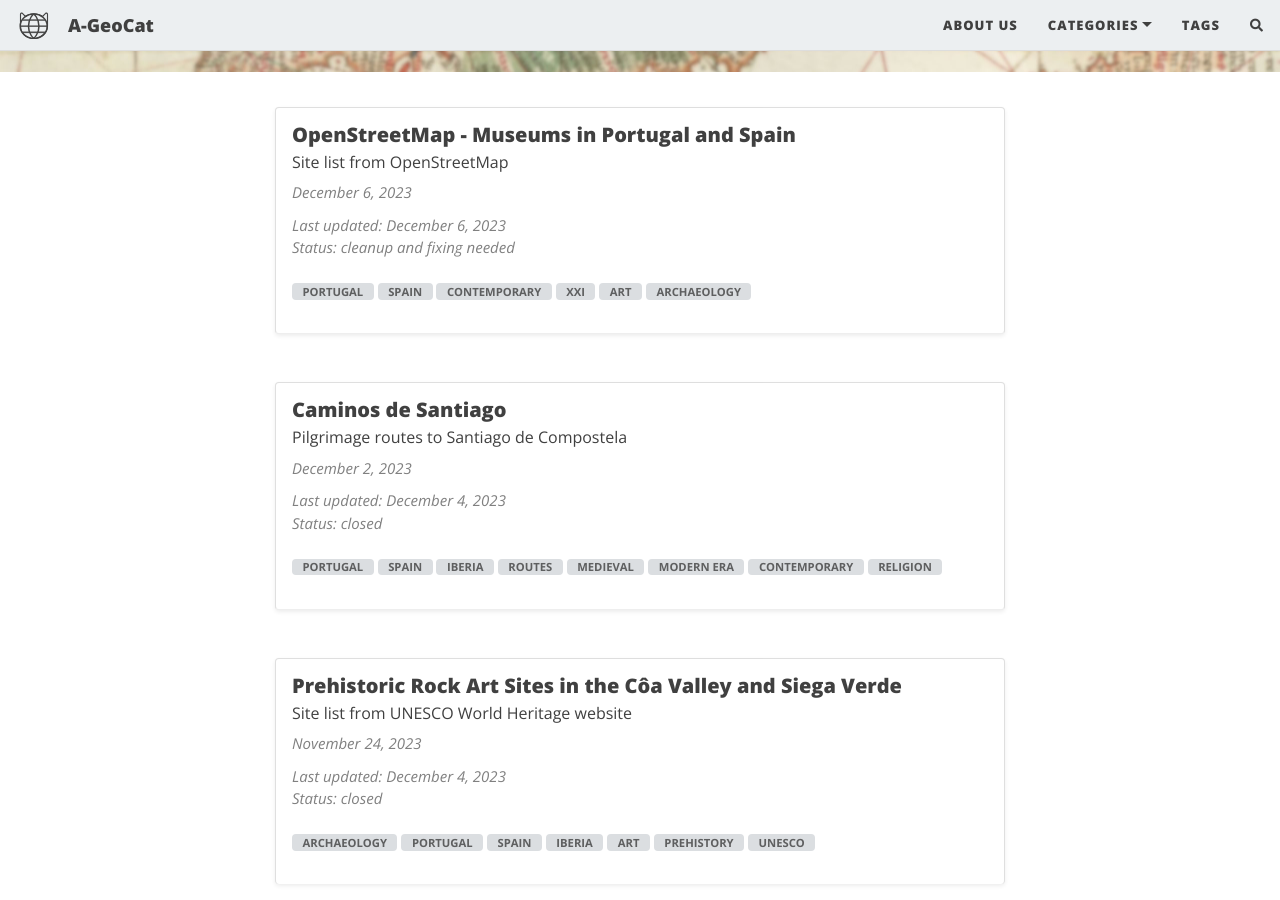
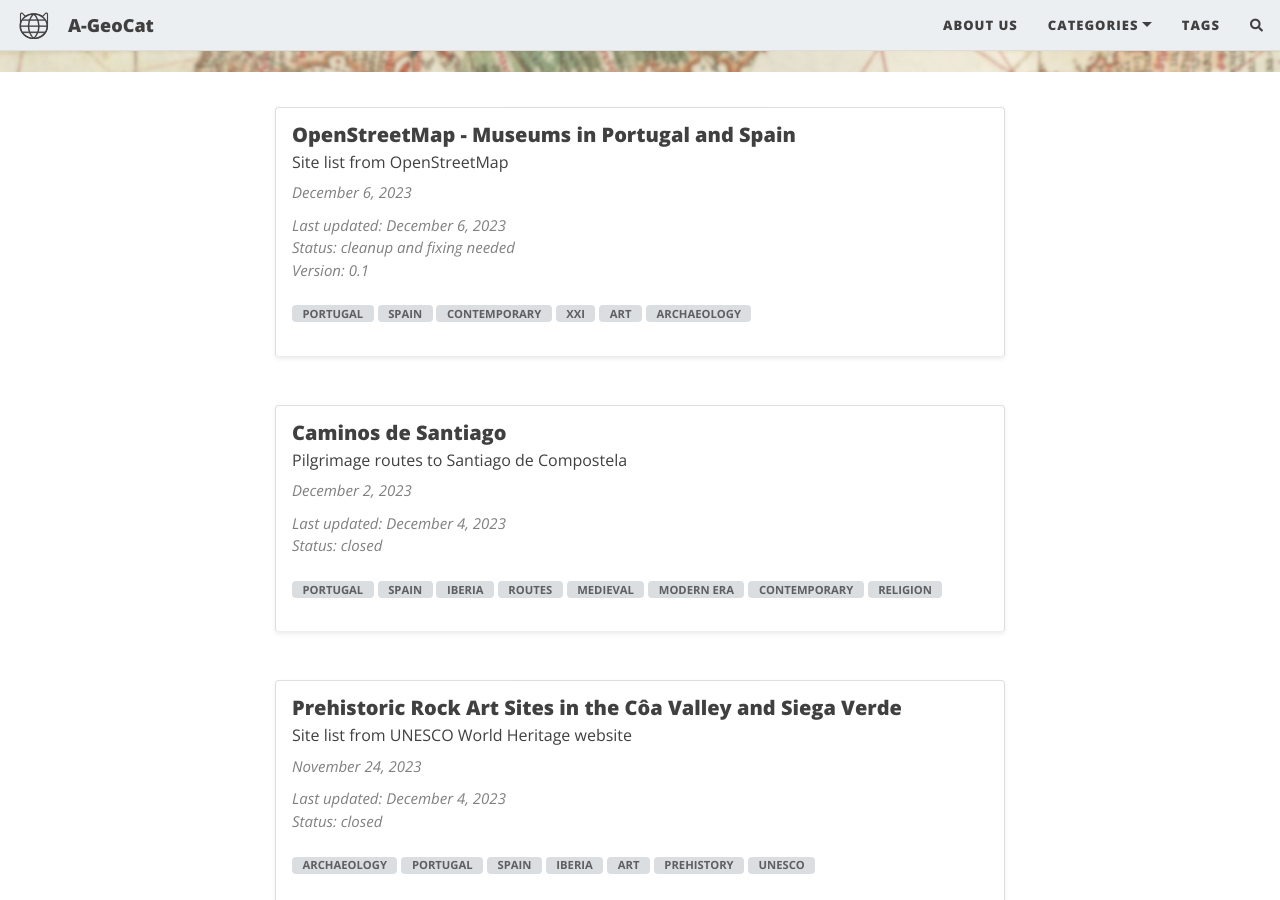
Before and after one commit to projetoalfobre/a-geocat, a Jekyll site: the page built from Iberia.md, in a window 1280 px wide and 900 px high, scrolled down 473 px. Built offline with Jekyll 4.4.1, drawn with Linux system fonts in a browser that asks for light colours; nearby versions of some CDN libraries; comment, search, counter and statistics services are not loaded.

Commit message:
Update Iberia.md

```diff
--- a/Iberia.md
+++ b/Iberia.md
@@ -24,15 +24,18 @@
             <div class="entry-date post-meta">
                 <time datetime="{{- post.date | date_to_xmlschema -}}">{{- post.date | date: date_format -}}</time>
             </div>
+            <div class="post-meta">
+                {% if post.last-updated %}
+                    Last updated: {{ post.last-updated | date: date_format }}
+                {% endif %}
+                {% if post.status %}
+                <br><span class="post-meta">Status: {{ post.status | strip_html }}</span>
+                {% endif%}
+                {% if post.version %}
+                <br><span class="post-meta">Version: {{ post.version | strip_html }}</span>
+                {% endif%}
+          </div>
 
-     <div class="post-meta">
-            {% if post.last-updated %}
-                Last updated: {{ post.last-updated | date: date_format }}
-            {% endif %}
-            {% if post.status %}
-            <br><span class="post-meta">Status: {{ post.status | strip_html }}</span>
-            {% endif%}
-      </div>
       {% if site.feed_show_tags != false and post.tags.size > 0 %}
       <div class="blog-tags d-flex">
 
```
